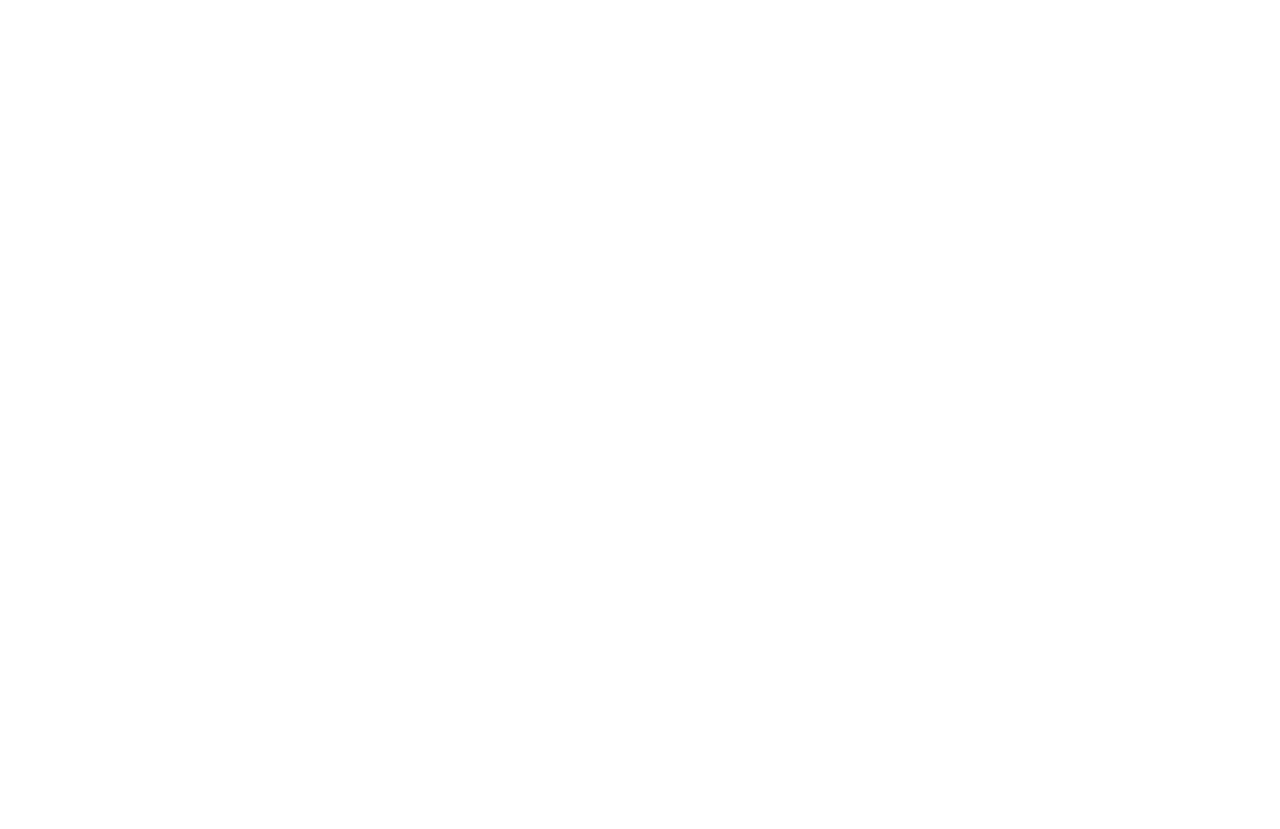
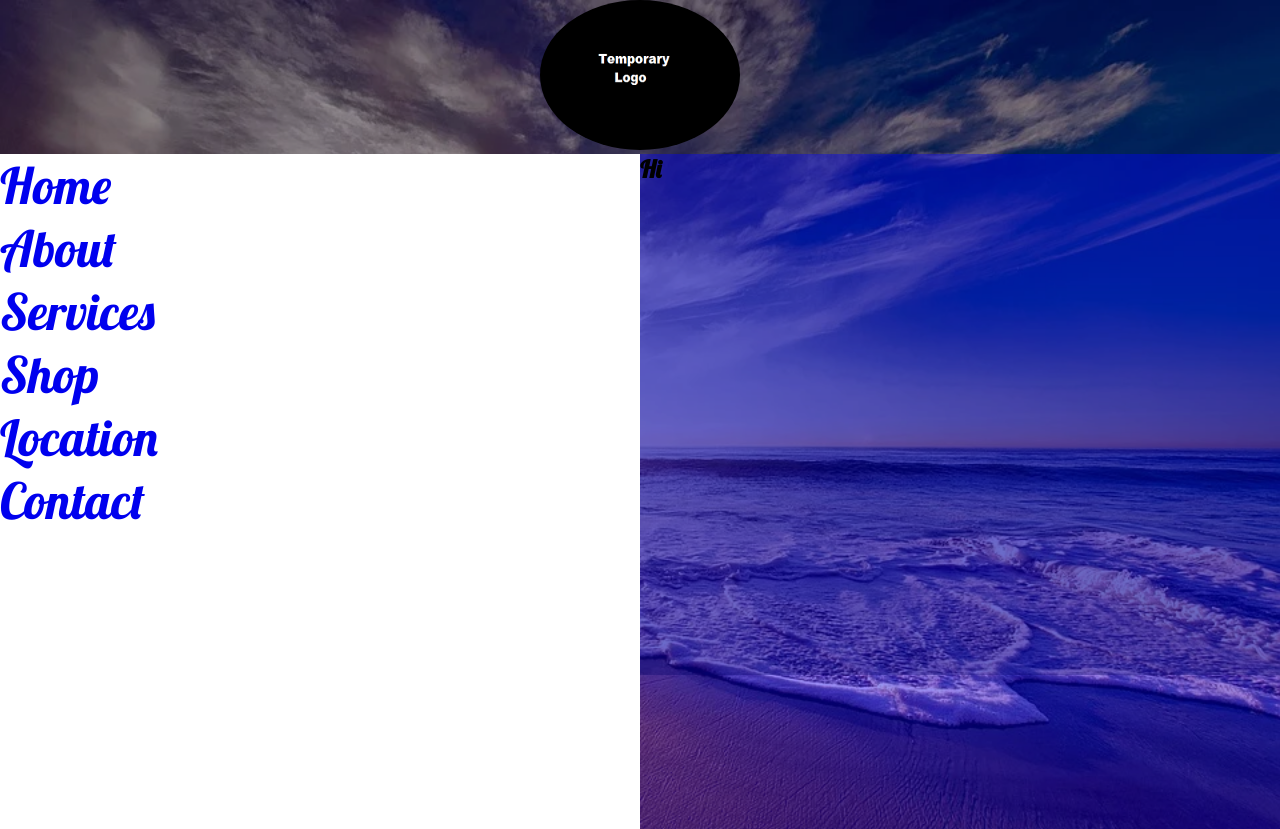
Before and after one commit to Chibikipi/SilverTurtle, a plain HTML site: page index.html in a window 1280 px wide. Before the commit the page ends 800 px from the top, so only its background shows below. Drawn offline with Linux system fonts and the light colour scheme.

Commit message:
Worked on header, logo, nav, and contents

```diff
--- a/index.html
+++ b/index.html
@@ -7,6 +7,25 @@
         <title>SilverTurtle Charters</title>
     </head>
     <body>
-
+        <div class="container">
+            <header>
+                <div class="logo_container">
+                    <img class="logo" src="photos/temporary_logo.png" alt="temporary logo sign">
+                </div>
+            </header>
+            <section class="nav">
+                <ul class="nav_links">
+                    <li><a class="home" href="#">Home</a></li>
+                    <li><a class="about" href="#">About</a></li>
+                    <li><a class="services" href="#">Services</a></li>
+                    <li><a class="shop" href="#">Shop</a></li>
+                    <li><a class="location" href="#">Location</a></li>
+                    <li><a class="contact"href="#">Contact</a></li>
+                </ul>
+            </section>
+            <section class="content">
+                <h2>Hi</h2>
+            </section>
+        </div>
     </body>
 </html>
--- a/styles.css
+++ b/styles.css
@@ -1,5 +1,44 @@
+@import url("https://fonts.googleapis.com/css2?family=Lobster&display=swap");
 * {
   margin: 0;
   padding: 0;
   box-sizing: border-box;
+  font-family: "Lobster", cursive, sans-serif;
 }
+body {
+  background-image: url(/photos/dawn01.png);
+  background-repeat: no-repeat;
+  background-size: cover;
+}
+.container {
+  background-color: rgb(0, 0, 0, 0.3);
+  height: 675px;
+}
+header {
+  display: flex;
+  justify-content: center;
+}
+img.logo {
+  width: 200px;
+  height: 150px;
+  border-radius: 50%;
+}
+.nav {
+  float: left;
+  background-color: white;
+  width: 50%;
+  height: 100%;
+}
+.nav_links a {
+  text-decoration: none;
+  font-size: 50px;
+}
+a.home {
+  padding: ;
+}
+.content {
+  float: left;
+  background-color: rgb(0, 0, 255, 0.4);
+  width: 50%;
+  height: 100%;
+}
```
Also changed, not shown: photos/temporary_logo.png (added).
